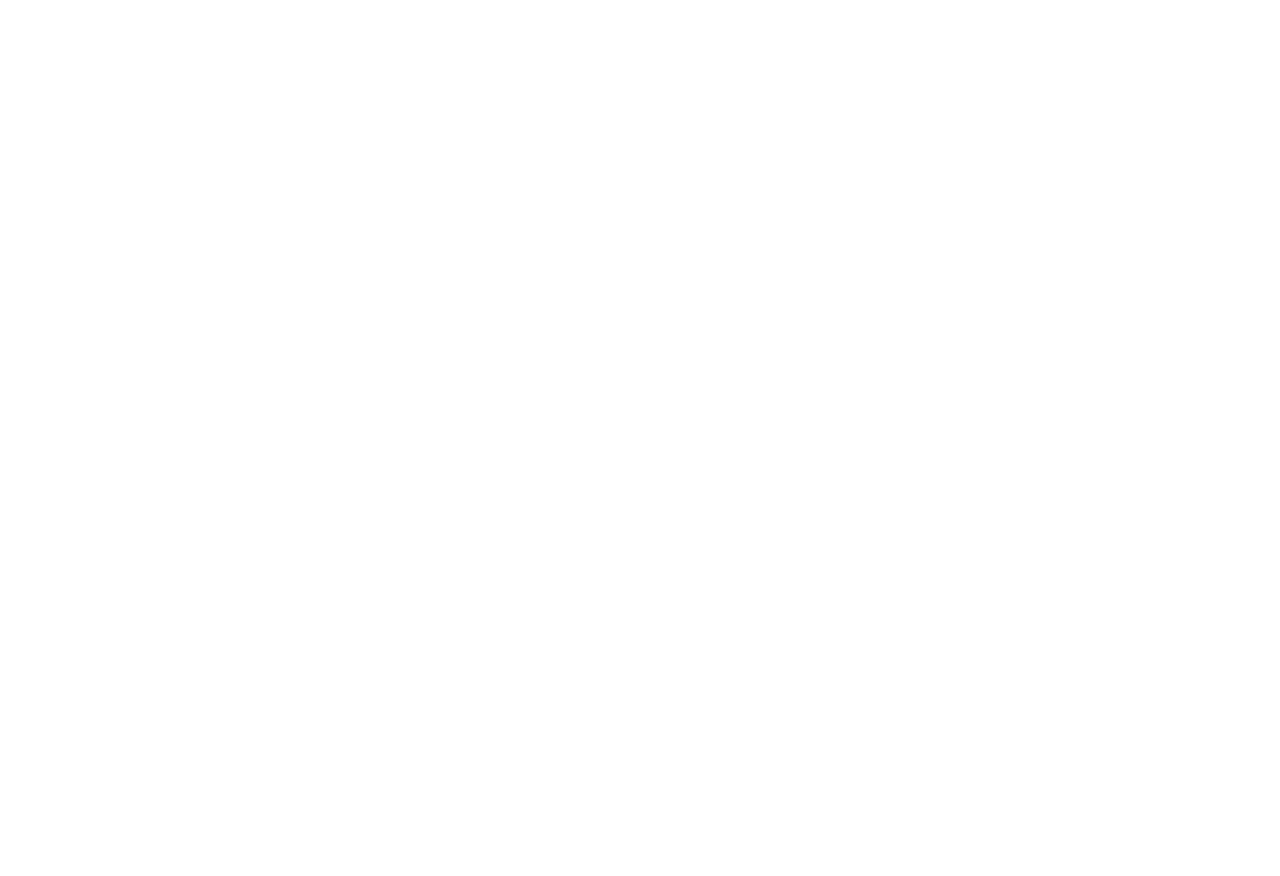
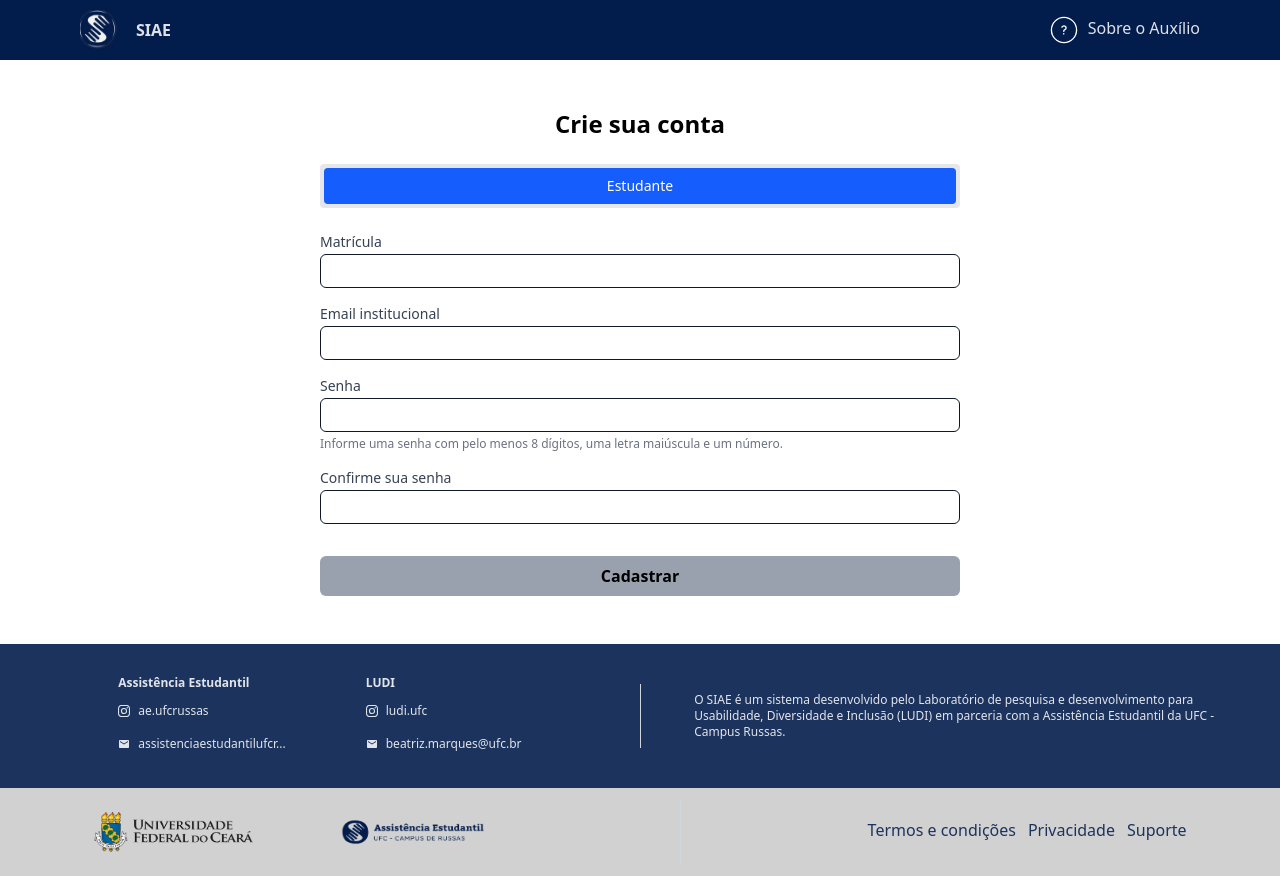
Before and after one commit to natamleao/siae-web, a React (Vite) app: page /cadastro in a window 1280 px wide. Before the commit the page ends 800 px from the top, so only its background shows below. Built offline with nearby package versions, Linux system fonts and the light colour scheme.

Commit message:
feat: tela de cadastro

```diff
--- a/src/app/Login.tsx
+++ b/src/app/Login.tsx
@@ -1,4 +1,5 @@
 import { useState } from "react";
+import { Link } from "react-router-dom";
 import { InputField } from "../components/Input";
 import React from 'react';
 import { Header } from "../components/Header";
@@ -16,7 +17,7 @@
     return (
         <main className="flex flex-col min-h-screen max-lg:h-screen">
             <Header />
-            <section className="bg-white flex-grow flex w-full justify-center items-center">
+            <section className="bg-white grow flex w-full justify-center items-center">
                 <div className="w-1/2 flex flex-col items-center justify-center max-md:hidden">
                     <img className="w-25 h-25" src="icone.png" alt="Ícone da Assistencia estudantil da UFC - Campus Russas" />
                     <h2 className="text-black text-3xl font-semibold max-w-8/12 text-center mt-8 mb-14">Sistema Integrado da Assistência Estudantil</h2>
@@ -58,7 +59,8 @@
                         <div className="bg-gray-400 h-0.5 w-2/4 my-3"></div>
                         <div className="text-center">
                             <p>Não possui cadastro?</p>
-                            <a href="#" className="underline text-blue-800">Cadastre-se aqui</a>
+
+                            <Link to="/cadastro" className="underline text-blue-800">Cadastre-se aqui</Link>
                         </div>
                     </form>
                 </div>
--- a/src/app/SignUp.tsx
+++ b/src/app/SignUp.tsx
@@ -1,5 +1,105 @@
+import { useState, type FormEvent } from "react";
+import { Header } from "../components/Header";
+import { Footer } from "../components/Footer";
+import { InputField } from "../components/Input";
+
 export function SignUp() {
-  return(
-    <h1>Olá mundo teste cadastro</h1>
+  const [matricula, setMatricula] = useState("");
+  const [email, setEmail] = useState("");
+  const [senha, setSenha] = useState("");
+  const [confirmacaoSenha, setConfirmacaoSenha] = useState("");
+
+  function handleSubmit(event: FormEvent) {
+    event.preventDefault();
+    // TODO: implementar chamada pra API de cadastro
+  }
+
+  const isDisabled = false;
+
+  return (
+    <main className="flex flex-col min-h-screen max-lg:h-screen">
+      <Header />
+
+      <section className="bg-white grow flex w-full justify-center items-center py-12">
+        <div className="text-black w-full flex flex-col justify-center items-center">
+          <form
+            onSubmit={handleSubmit}
+            className="flex flex-col w-full items-center"
+          >
+            <h2 className="font-bold text-2xl mb-6">Crie sua conta</h2>
+
+            <div className="w-2/4 max-md:w-3/4 mb-6">
+              <div className="bg-gray-200 rounded p-1">
+                <div className="bg-blue-600 text-white text-sm font-medium text-center py-2 rounded">
+                  Estudante
+                </div>
+              </div>
+            </div>
+
+            <div className="flex flex-col w-full items-center space-y-4">
+              <div className="w-2/4 max-md:w-3/4">
+                <InputField
+                  id="matricula"
+                  label="Matrícula"
+                  type="text"
+                  value={matricula}
+                  onChange={(e) => setMatricula(e.target.value)}
+                  required
+                />
+              </div>
+
+              <div className="w-2/4 max-md:w-3/4">
+                <InputField
+                  id="email"
+                  label="Email institucional"
+                  type="email"
+                  value={email}
+                  onChange={(e) => setEmail(e.target.value)}
+                  required
+                />
+              </div>
+
+              <div className="w-2/4 max-md:w-3/4">
+                <InputField
+                  id="password"
+                  label="Senha"
+                  type="password"
+                  value={senha}
+                  onChange={(e) => setSenha(e.target.value)}
+                  required
+                />
+                <p className="mt-1 text-xs text-gray-500">
+                  Informe uma senha com pelo menos 8 dígitos, uma letra maiúscula e um
+                  número.
+                </p>
+              </div>
+
+              <div className="w-2/4 max-md:w-3/4">
+                <InputField
+                  id="confirmPassword"
+                  label="Confirme sua senha"
+                  type="password"
+                  value={confirmacaoSenha}
+                  onChange={(e) => setConfirmacaoSenha(e.target.value)}
+                  required
+                />
+              </div>
+            </div>
+
+            <div className="w-2/4 max-md:w-3/4 flex justify-center mt-8">
+              <button
+                type="submit"
+                disabled={isDisabled}
+                className="bg-gray-400 w-full rounded-md p-2 font-semibold text-black disabled:cursor-not-allowed"
+              >
+                Cadastrar
+              </button>
+            </div>
+          </form>
+        </div>
+      </section>
+
+      <Footer />
+    </main>
   );
-};
+}
--- a/src/components/Header.tsx
+++ b/src/components/Header.tsx
@@ -1,15 +1,18 @@
 import { CiCircleQuestion } from "react-icons/ci";
+import { Link } from "react-router-dom";
 
 
 export function Header() {
   return (
     <header className="flex flex-row bg-[#021c4c] items-center justify-between px-20 h-15 max-sm:px-5">
+      <Link to={"/"}>
         <div className="flex flex-row space-x-4 items-center">
           <img className="w-10 h-10" src="icone.png" alt="Ícone da Assistencia estudantil da UFC - Campus Russas" />
           <p className="font-bold">SIAE</p>
         </div>
+      </Link>
       <div>
-                <CiCircleQuestion className="inline mr-2 w-8 h-8 text-white"/>
+        <CiCircleQuestion className="inline mr-2 w-8 h-8 text-white" />
         <a href="#" className="font-bold border-b-2 border-transparent hover:border-white transition-all duration-500">
           Sobre o Auxílio
         </a>
--- a/src/components/Input.tsx
+++ b/src/components/Input.tsx
@@ -24,7 +24,7 @@
             </label>
             <input
                 id={id}
-                className="border-1 rounded-md px-3 py-1 text-gray-900 focus:outline-none focus:ring-2 focus:ring-blue-500 focus:border-blue-500 transition-colors duration-200"
+                className="border rounded-md px-3 py-1 text-gray-900 focus:outline-none focus:ring-2 focus:ring-blue-500 focus:border-blue-500 transition-colors duration-200"
                 type={type}
                 value={value}
                 onChange={onChange}
```
Lines whose indentation alone changed are shown as unchanged.
